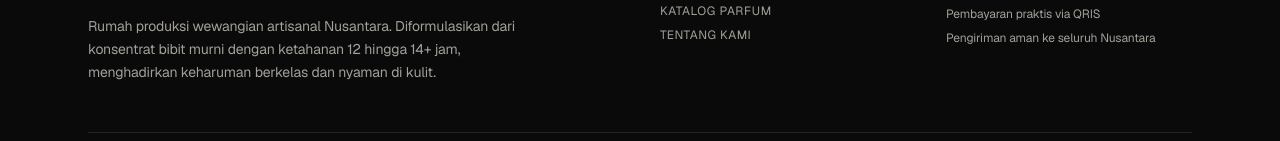
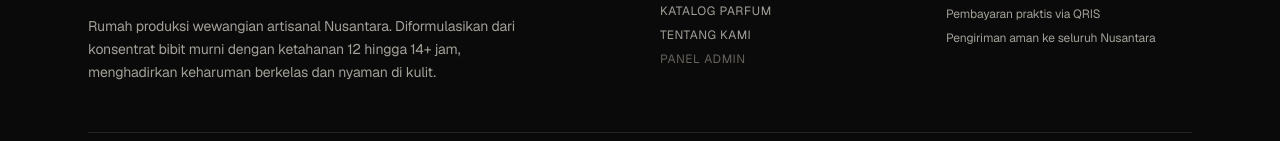
Before and after one commit to gamearga33/sumberwangi, a Next.js app: page /tentang in a window 1280 px wide. Shown: the part 1552-1693 px from the top of the page. Built offline with nearby package versions, Linux system fonts and the light colour scheme.

Commit message:
refactor: update public catalog and cards to use Supabase product layer

```diff
--- a/app/page.tsx
+++ b/app/page.tsx
@@ -2,7 +2,7 @@ import React from 'react';
 import Link from 'next/link';
 import Image from 'next/image';
 import { ArrowRight, ArrowUpRight } from 'lucide-react';
-import { getFeaturedProducts } from '@/lib/pocketbase';
+import { getFeaturedProducts } from '@/lib/products';
 import { ProductCard } from '@/components/ProductCard';
 import { ErrorMessage } from '@/components/ErrorMessage';
 import { getWhatsAppConsultationUrl } from '@/lib/whatsapp';
--- a/app/produk/[slug]/page.tsx
+++ b/app/produk/[slug]/page.tsx
@@ -4,7 +4,7 @@ import Image from 'next/image';
 import Link from 'next/link';
 import { notFound } from 'next/navigation';
 import { ArrowLeft, ArrowUpRight } from 'lucide-react';
-import { getProductBySlug, getAvailableProducts, getProductImageUrl } from '@/lib/pocketbase';
+import { getProductBySlug, getAvailableProducts, getProductImageUrl } from '@/lib/products';
 import { formatRupiah } from '@/lib/utils';
 import { WhatsAppButton } from '@/components/WhatsAppButton';
 import { getWhatsAppConsultationUrl } from '@/lib/whatsapp';
--- a/app/produk/page.tsx
+++ b/app/produk/page.tsx
@@ -1,7 +1,7 @@
 import React from 'react';
 import type { Metadata } from 'next';
 import Link from 'next/link';
-import { getAvailableProducts } from '@/lib/pocketbase';
+import { getAvailableProducts } from '@/lib/products';
 import { ProductCard } from '@/components/ProductCard';
 import { ErrorMessage } from '@/components/ErrorMessage';
 
--- a/components/Footer.tsx
+++ b/components/Footer.tsx
@@ -60,6 +60,11 @@ export const Footer: React.FC = () => {
                   Tentang Kami
                 </Link>
               </li>
+              <li>
+                <Link href="/admin/dashboard" className="text-[#66635b] hover:text-[#d4af37] transition-colors">
+                  Panel Admin
+                </Link>
+              </li>
             </ul>
           </div>
 
--- a/components/ProductCard.tsx
+++ b/components/ProductCard.tsx
@@ -3,7 +3,7 @@ import Image from 'next/image';
 import Link from 'next/link';
 import { Product } from '@/lib/types';
 import { formatRupiah } from '@/lib/utils';
-import { getProductImageUrl } from '@/lib/pocketbase';
+import { getProductImageUrl } from '@/lib/products';
 import { WhatsAppButton } from './WhatsAppButton';
 
 interface ProductCardProps {
```
